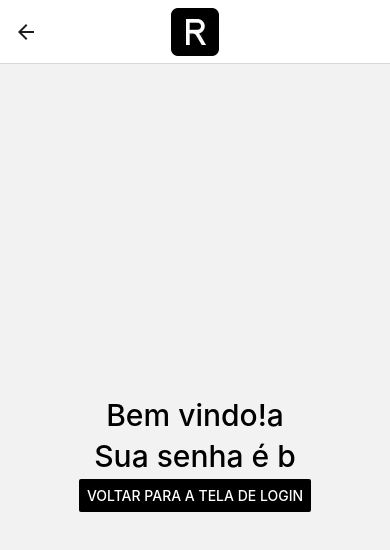
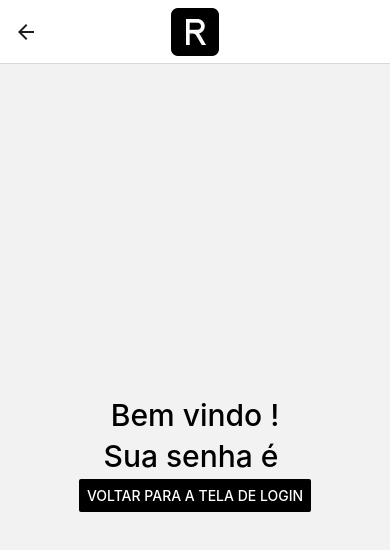
Before and after one commit to geldopc/react-native-navigation, a React Native app: screen / in a window 390 px wide. Both pictures are taken after a click on the button "LOGIN". Shown: the top 550 px of the page. Built offline with nearby package versions, Linux system fonts and the light colour scheme.

Commit message:
FIX: context

```diff
--- /dev/null
+++ b/src/contexts/auth.tsx
@@ -0,0 +1,31 @@
+import React,{ createContext, Dispatch, ReactNode, SetStateAction, useContext, useState  } from "react";
+
+interface UserProviderType {
+  children: ReactNode;
+}
+
+export const authContext = createContext({
+  username: '',
+  setUserNaime: (text:string) => {}
+})
+
+export const AuthContext = createContext({} as any)
+
+function AuthProvider({children}: UserProviderType){
+  const [user, setUser] = useState({})
+
+  function signIn(username:string, password: string){
+    setUser({
+      username: username,
+      password: password
+    })
+  }
+
+  return(
+    <AuthContext.Provider value={{nome: "", signIn, user}}>
+      {children}
+    </AuthContext.Provider>
+  )
+}
+
+export default AuthProvider;
--- a/src/contexts/contexts.tsx
+++ /dev/null
@@ -1,19 +0,0 @@
-import React,{ createContext, Dispatch, ReactNode, SetStateAction  } from "react";
-
-interface UserProviderType {
-  children: ReactNode;
-}
-
-interface UserContextData {
-  user: string,
-  password: string
-  //setUser: Dispatch<SetStateAction<string>>
-}
-
-export const UserContext = createContext<UserContextData>({} as UserContextData);
-
-export const UserProvider = ({children}: UserProviderType) => (
-  <UserContext.Provider value={{user: 'a', password: 'b'}}>
-    {children}
-  </UserContext.Provider>
-);
--- a/src/routes/index.tsx
+++ b/src/routes/index.tsx
@@ -1,15 +1,13 @@
 import { NavigationContainer } from '@react-navigation/native'
 import StackRoutes from './stack.routes'
-import { UserContext, UserProvider } from '../contexts/contexts'
-//import { useContext, useState } from 'react'
+import AuthProvider from '../contexts/auth'
 
 export default function Routes(){
-
   return(
-    <UserProvider>
       <NavigationContainer>
-        <StackRoutes />
+        <AuthProvider>
+          <StackRoutes />
+        </AuthProvider>
       </NavigationContainer>
-    </UserProvider>
   )
 }
--- a/src/screens/Home/home.tsx
+++ b/src/screens/Home/home.tsx
@@ -2,7 +2,7 @@ import React, { useContext } from "react";
 import * as S from './styles'
 import { View, Button } from 'react-native';
 import { useNavigation } from '@react-navigation/native';
-import { UserContext } from "../../contexts/contexts";
+import { AuthContext } from "../../contexts/auth";
 
 export default function Home() {
   const navigation = useNavigation();
@@ -10,13 +10,12 @@ export default function Home() {
     navigation.navigate('Login');
   }
 
-  let { user, password } = useContext(UserContext)
-  console.log("HOME", user, password)
+  const { user } = useContext(AuthContext)
 
   return (
     <S.ViewContainer>
-      <S.Text>Bem vindo!{user}</S.Text>
-      <S.Text>Sua senha é {password}</S.Text>
+      <S.Text>Bem vindo {user.username}!</S.Text>
+      <S.Text>Sua senha é {user.password}</S.Text>
       <View>
         <Button
           color={'black'}
--- a/src/screens/Login/login.tsx
+++ b/src/screens/Login/login.tsx
@@ -1,10 +1,9 @@
 import React, { useContext, useState } from "react";
 import * as S from './styles'
-import { Button } from 'react-native';
+import { Button,Text} from 'react-native';
 import { useNavigation } from '@react-navigation/native'
 
-import { UserContext } from "../../contexts/contexts";
-import { SafeAreaInsetsContext } from "react-native-safe-area-context";
+import { AuthContext } from "../../contexts/auth";
 
 export default function Login() {
   const navigation = useNavigation();
@@ -12,24 +11,33 @@ export default function Login() {
     navigation.navigate('Home');
   }
 
-  let { user, password } = useContext(UserContext)
+  const [userName, setUserName] = useState('')
 
-  const [userName, setUserName] = useState('x')
-  console.log("Username", userName)
+  function setUser (text: string) {
+    setUserName(text);
+  }
 
-  user = userName
+  const [password, setPassWord] = useState('')
 
-  const [pass, setPass] = useState('y')
+  function setPass (text: string){
+    setPassWord(text)
+  }
 
-  password = pass
+  console.log("Usuário senha", userName, password)
 
-  console.log("LOGIN", user, password)
+  const { signIn } = useContext(AuthContext)
+
+  function handleLogin(){
+    signIn(userName,password)
+    changeScreen()
+  }
 
   return (
     <S.ViewContainer>
+      <Text>nome</Text>
       <S.TextInput
         placeholder="username"
-        onChangeText={(text: string) => setUserName(text)}
+        onChangeText={(text: string) => setUser(text)}
 
       />
       <S.TextInput
@@ -42,7 +50,7 @@ export default function Login() {
         <Button
           color={'black'}
           title="LOGIN"
-          onPress={changeScreen}
+          onPress={handleLogin}
         />
       </S.ButtonView>
     </S.ViewContainer>
```
